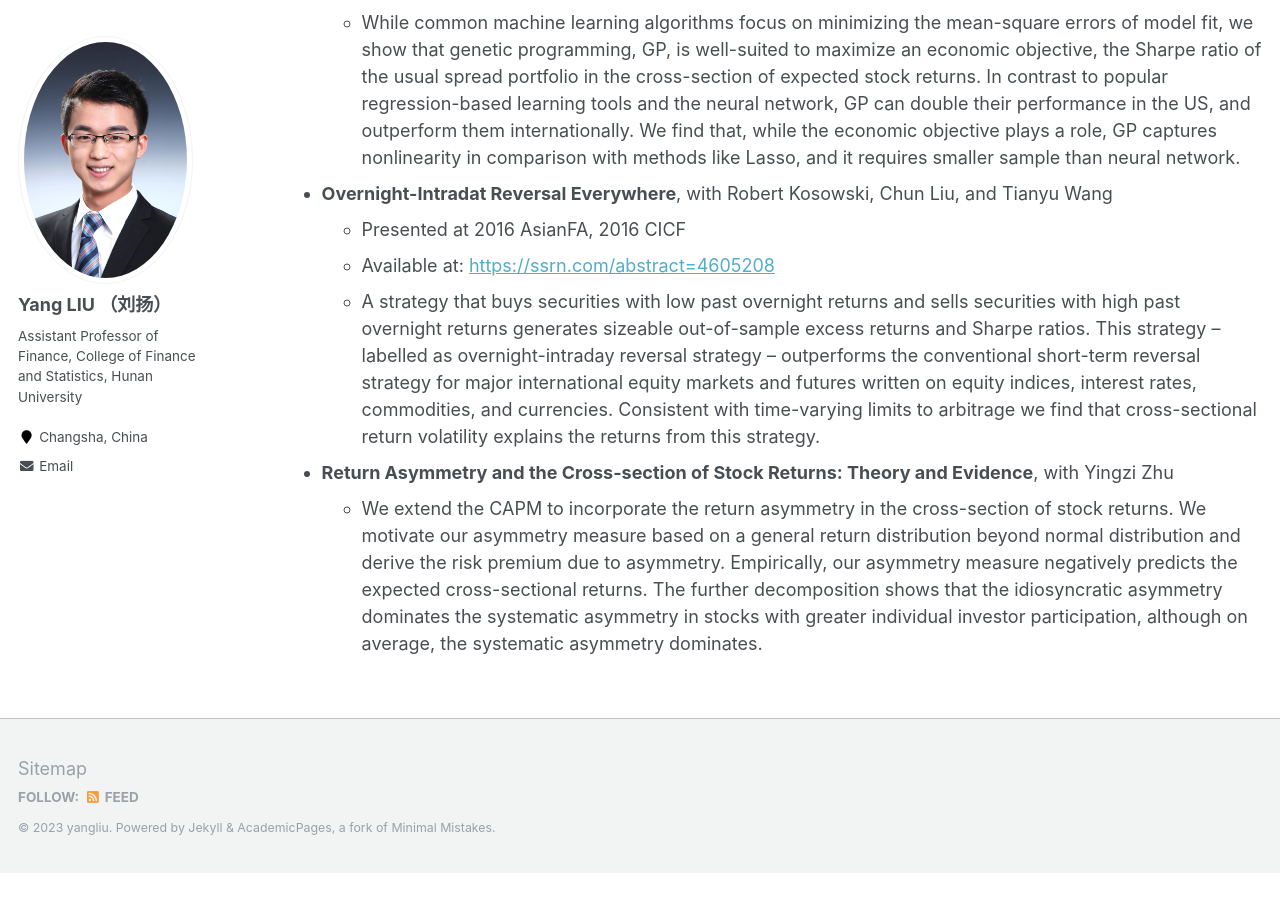
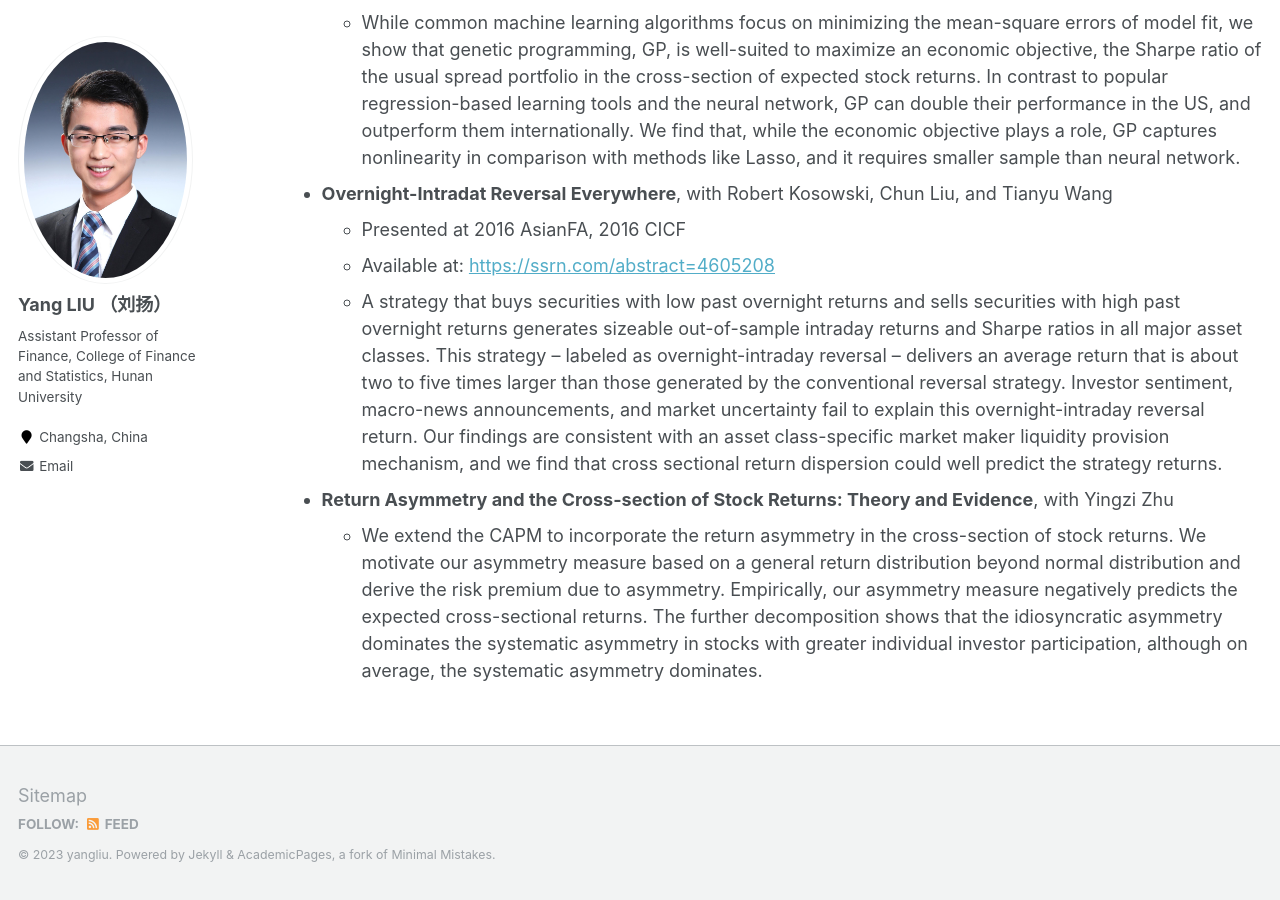
Before and after one commit to yangliu-finance/yangliu-finance.github.io, a Jekyll site: the page built from _pages/research.md, in a window 1280 px wide and 900 px high, scrolled down 1154 px. Built offline with Jekyll 4.4.1, drawn with Linux system fonts in a browser that asks for light colours; before the commit the page ends 2027 px from its top, so only the background shows below that.

Commit message:
Update research.md

```diff
--- a/_pages/research.md
+++ b/_pages/research.md
@@ -46,12 +46,7 @@ Working Papers
 + **Overnight-Intradat Reversal Everywhere**, with Robert Kosowski, Chun Liu, and Tianyu Wang
   + Presented at 2016 AsianFA, 2016 CICF
   + Available at: [https://ssrn.com/abstract=4605208](https://ssrn.com/abstract=4605208)
-  + A strategy that buys securities with low past overnight returns and sells securities with high
-  past overnight returns generates sizeable out-of-sample excess returns and Sharpe ratios.
-  This strategy -- labelled as overnight-intraday reversal strategy -- outperforms the conventional
-  short-term reversal strategy for major international equity markets and futures written on equity indices,
-  interest rates, commodities, and currencies. Consistent with time-varying limits to arbitrage we find that
-  cross-sectional return volatility explains the returns from this strategy.
+  + A strategy that buys securities with low past overnight returns and sells securities with high past overnight returns generates sizeable out-of-sample intraday returns and Sharpe ratios in all major asset classes. This strategy – labeled as overnight-intraday reversal – delivers an average return that is about two to five times larger than those generated by the conventional reversal strategy. Investor sentiment, macro-news announcements, and market uncertainty fail to explain this overnight-intraday reversal return. Our findings are consistent with an asset class-specific market maker liquidity provision mechanism, and we find that cross sectional return dispersion could well predict the strategy returns.
 
 
 + **Return Asymmetry and the Cross-section of Stock Returns: Theory and Evidence**, with Yingzi Zhu
```
